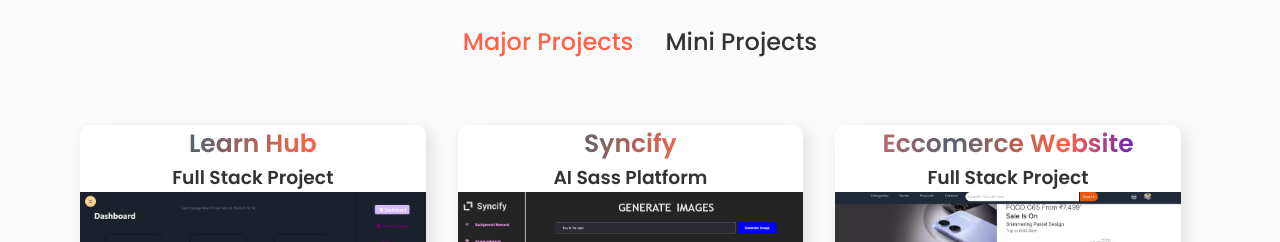
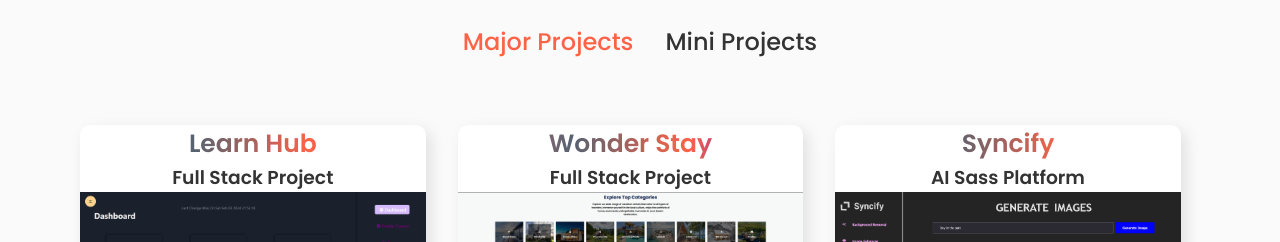
Before and after one commit to hritikpathak06/My-Portfolio, a React (Create React App) app: page / in a window 1280 px wide. Shown: the part 2080-2322 px from the top of the page. Built offline with nearby package versions, Linux system fonts and the light colour scheme.

Commit message:
wonder stay added and resume updated

```diff
--- a/src/components/Projects/Projects.jsx
+++ b/src/components/Projects/Projects.jsx
@@ -16,6 +16,7 @@ import CODEOPEN from "../../assets/codeeditor.png";
 import CHATTER from "../../assets/chatter.png";
 import SYNCIFY from "../../assets/syncify.png"
 import LANDING from "../../assets/landing.png"
+import WONDERSTAY from "../../assets/wonder.png"
 
 const Projects = () => {
   const [toggleState, setToggleState] = useState(1);
@@ -137,6 +138,13 @@ const fullStackProjectsData = [
     link2: "https://github.com/hritikpathak06/Learn_Hub--Frontend",
   },
   {
+    name: "Wonder Stay",
+    type: "Full Stack Project",
+    image: WONDERSTAY,
+    link1: "https://wonderstay.vercel.app/",
+    link2: "https://github.com/hritikpathak06/WonderStay---Frontend",
+  },
+  {
     name: "Syncify",
     type: "AI Sass Platform",
     image: SYNCIFY,
```
Also changed, not shown: src/assets/wonder.png (added), 1 other file (tests, documents, lock files or other folders).
